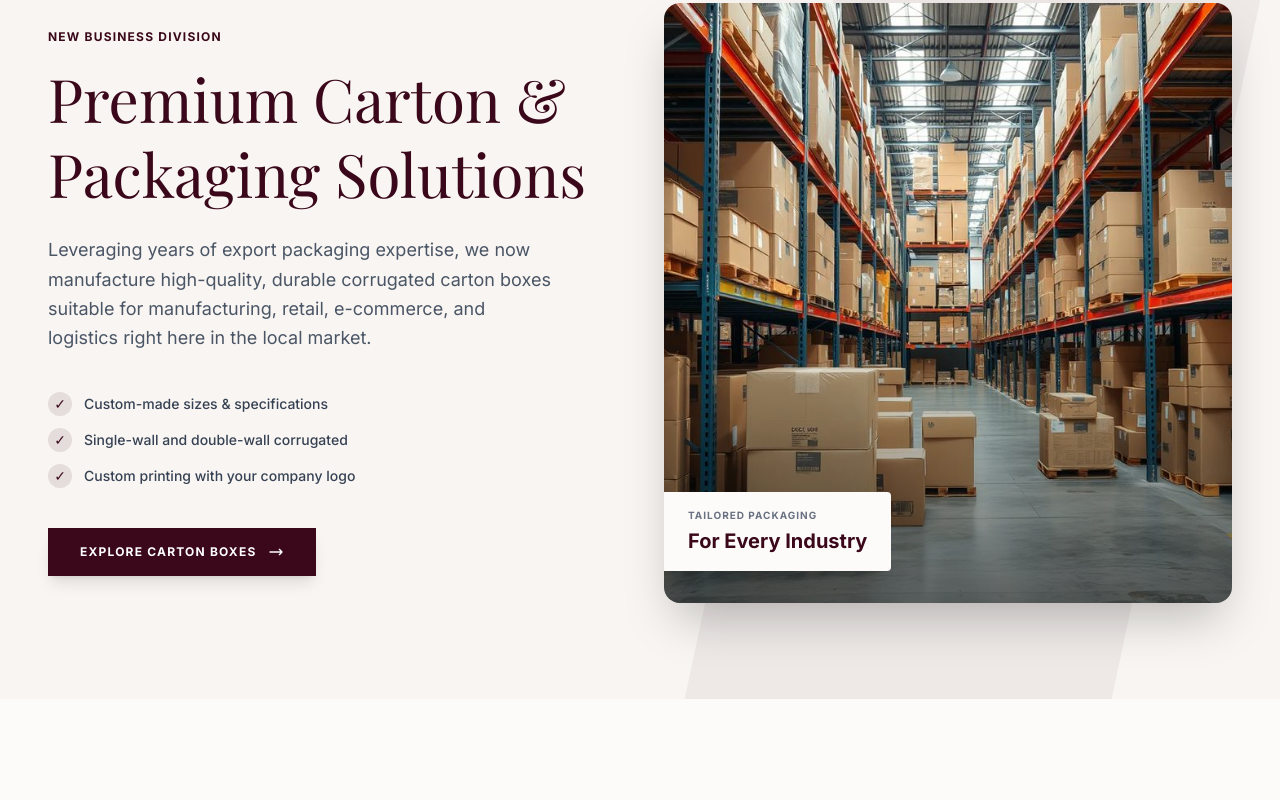
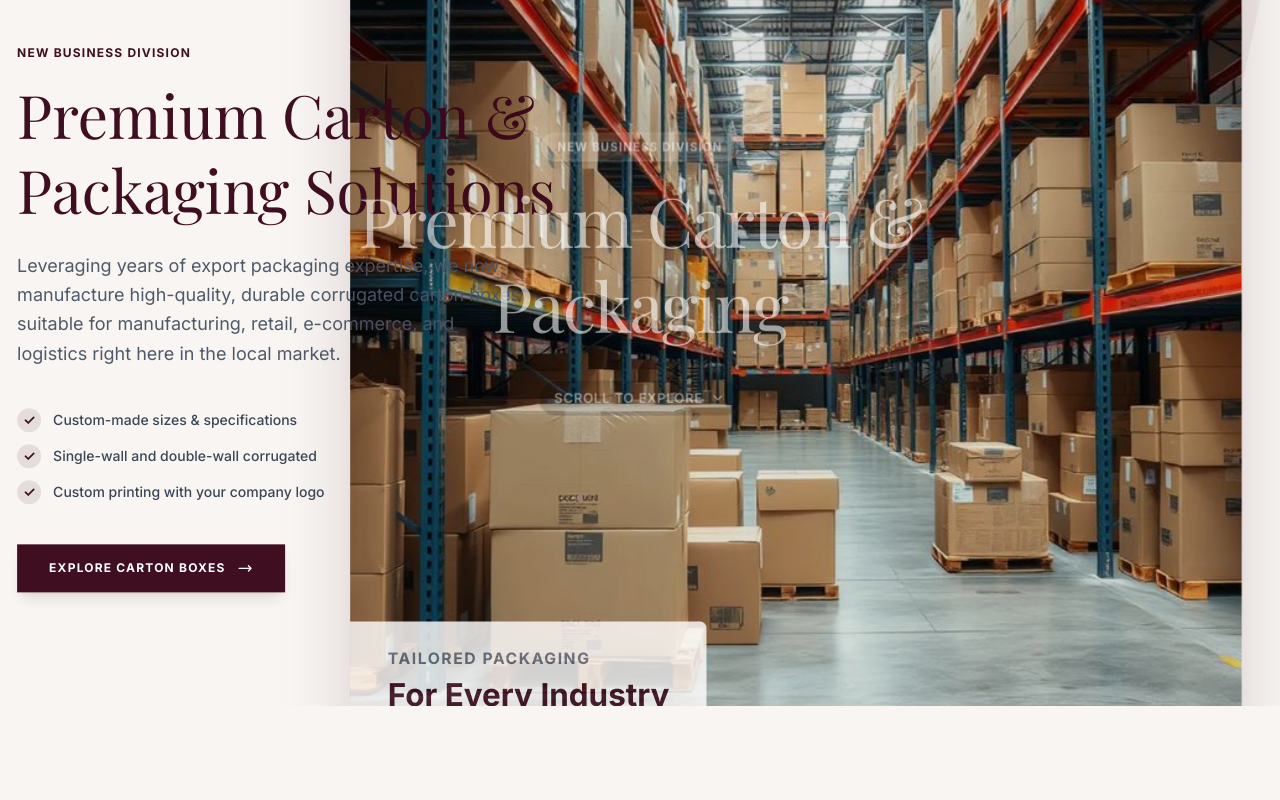
Before and after one commit to Deepatharshan/AMP_ceylon, a Next.js app in the folder frontend/: page / in a window 1280 px wide. Shown: the part 2160-2960 px from the top of the page. Built offline with nearby package versions, Linux system fonts and the light colour scheme; no server answers; the database is empty; a web font is replaced by a local one.

Commit message:
Add scroll-driven full-screen shrink animation to CartonHero section

```diff
--- a/frontend/src/components/CartonHero.tsx
+++ b/frontend/src/components/CartonHero.tsx
@@ -1,38 +1,92 @@
 'use client';
 
-import React from 'react';
+import React, { useRef } from 'react';
 import Link from 'next/link';
+import { motion, useScroll, useTransform } from 'framer-motion';
+import { ChevronDown } from 'lucide-react';
 
 export default function CartonHero() {
+  const containerRef = useRef<HTMLDivElement>(null);
+
+  const { scrollYProgress } = useScroll({
+    target: containerRef,
+    offset: ['start start', 'end end'],
+  });
+
+  // Fullscreen initial overlay animation (fades out as scrolling begins)
+  const introOpacity = useTransform(scrollYProgress, [0, 0.18], [1, 0]);
+  const introScale = useTransform(scrollYProgress, [0, 0.18], [1, 0.95]);
+  const introY = useTransform(scrollYProgress, [0, 0.18], [0, -30]);
+
+  // Left-side content reveal animation
+  const leftOpacity = useTransform(scrollYProgress, [0.15, 0.65], [0, 1]);
+  const leftX = useTransform(scrollYProgress, [0.15, 0.65], [-50, 0]);
+  const leftY = useTransform(scrollYProgress, [0.15, 0.65], [20, 0]);
+
+  // Right-side image transform (shrinks from full screen to card on the right)
+  const imageScale = useTransform(scrollYProgress, [0, 0.65], [2.2, 1]);
+  const imageX = useTransform(scrollYProgress, [0, 0.65], ['-25vw', '0vw']);
+  const imageRadius = useTransform(scrollYProgress, [0, 0.65], ['0px', '16px']);
+  const imageShadow = useTransform(
+    scrollYProgress,
+    [0.3, 0.65],
+    ['0px 0px 0px rgba(0,0,0,0)', '0px 25px 50px -12px rgba(58,8,26,0.25)']
+  );
+
+  // Overlay on the image
+  const darkOverlayOpacity = useTransform(scrollYProgress, [0, 0.3, 0.65], [0.45, 0.25, 0.1]);
+
+  // Floating badge on the image
+  const badgeOpacity = useTransform(scrollYProgress, [0.45, 0.7], [0, 1]);
+  const badgeY = useTransform(scrollYProgress, [0.45, 0.7], [20, 0]);
+
   return (
-    <section className="relative w-full py-24 bg-[#f8f5f2] overflow-hidden border-t border-[#ececec]">
-      <div className="max-w-7xl mx-auto px-6 sm:px-12 flex flex-col md:flex-row items-center gap-12">
-        {/* Text Content */}
-        <div className="w-full md:w-1/2 flex flex-col justify-center items-start z-10">
+    <section ref={containerRef} className="relative w-full h-[220vh] bg-[#f8f5f2]">
+      {/* Sticky Viewport Container */}
+      <div className="sticky top-0 h-screen w-full flex items-center justify-center overflow-hidden border-t border-[#ececec]">
+
+        {/* Main Content Layout */}
+        <div className="max-w-7xl w-full mx-auto px-6 sm:px-12 flex flex-col md:flex-row items-center justify-between gap-8 md:gap-12 relative z-10 py-6">
+
+          {/* Left Text Content (Appears and slides in with scroll) */}
+          <motion.div
+            style={{
+              opacity: leftOpacity,
+              x: leftX,
+              y: leftY,
+            }}
+            className="w-full md:w-1/2 flex flex-col justify-center items-start z-10"
+          >
             <p className="text-[#3a081a] text-xs font-bold uppercase tracking-widest mb-4">
               New Business Division
             </p>
             <h2
-            className="text-4xl md:text-5xl lg:text-6xl text-[#3a081a] mb-6 leading-tight"
+              className="text-3xl sm:text-4xl md:text-5xl lg:text-6xl text-[#3a081a] mb-6 leading-tight"
               style={{ fontFamily: 'var(--font-playfair)' }}
             >
-            Premium Carton &<br/> Packaging Solutions
+              Premium Carton &<br /> Packaging Solutions
             </h2>
-          <p className="text-gray-600 mb-10 leading-relaxed text-lg max-w-lg">
+            <p className="text-gray-600 mb-8 sm:mb-10 leading-relaxed text-base sm:text-lg max-w-lg">
               Leveraging years of export packaging expertise, we now manufacture high-quality, durable corrugated carton boxes suitable for manufacturing, retail, e-commerce, and logistics right here in the local market.
             </p>
 
-          <ul className="flex flex-col gap-3 mb-10 text-sm text-gray-700 font-medium">
+            <ul className="flex flex-col gap-3 mb-8 sm:mb-10 text-xs sm:text-sm text-gray-700 font-medium">
               <li className="flex items-center gap-3">
-              <span className="w-6 h-6 rounded-full bg-[#3a081a]/10 flex items-center justify-center text-[#3a081a]">✓</span>
+                <span className="w-6 h-6 rounded-full bg-[#3a081a]/10 flex items-center justify-center text-[#3a081a] shrink-0 font-bold">
+                  ✓
+                </span>
                 Custom-made sizes & specifications
               </li>
               <li className="flex items-center gap-3">
-              <span className="w-6 h-6 rounded-full bg-[#3a081a]/10 flex items-center justify-center text-[#3a081a]">✓</span>
+                <span className="w-6 h-6 rounded-full bg-[#3a081a]/10 flex items-center justify-center text-[#3a081a] shrink-0 font-bold">
+                  ✓
+                </span>
                 Single-wall and double-wall corrugated
               </li>
               <li className="flex items-center gap-3">
-              <span className="w-6 h-6 rounded-full bg-[#3a081a]/10 flex items-center justify-center text-[#3a081a]">✓</span>
+                <span className="w-6 h-6 rounded-full bg-[#3a081a]/10 flex items-center justify-center text-[#3a081a] shrink-0 font-bold">
+                  ✓
+                </span>
                 Custom printing with your company logo
               </li>
             </ul>
@@ -43,32 +97,89 @@ export default function CartonHero() {
               style={{ color: '#ffffff' }}
             >
               Explore Carton Boxes
-            <svg className="w-4 h-4 transform group-hover:translate-x-1 transition-transform" fill="none" viewBox="0 0 24 24" stroke="currentColor">
+              <svg
+                className="w-4 h-4 transform group-hover:translate-x-1 transition-transform"
+                fill="none"
+                viewBox="0 0 24 24"
+                stroke="currentColor"
+              >
                 <path strokeLinecap="round" strokeLinejoin="round" strokeWidth={2} d="M17 8l4 4m0 0l-4 4m4-4H3" />
               </svg>
             </Link>
+          </motion.div>
+
+          {/* Right Image Container (Shrinks from full screen to right side) */}
+          <div className="w-full md:w-1/2 relative h-[360px] sm:h-[460px] md:h-[580px] flex items-center justify-center">
+            <motion.div
+              style={{
+                scale: imageScale,
+                x: imageX,
+                borderRadius: imageRadius,
+                boxShadow: imageShadow,
+              }}
+              className="w-full h-full relative overflow-hidden origin-center will-change-transform"
+            >
+              <img
+                src="/cartonbox.jpg"
+                alt="Corrugated Carton Boxes Warehouse"
+                className="w-full h-full object-cover select-none"
+              />
+
+              {/* Dynamic Dark Gradient Overlay */}
+              <motion.div
+                style={{ opacity: darkOverlayOpacity }}
+                className="absolute inset-0 bg-black pointer-events-none"
+              />
+
+              {/* Floating Badge (Pops in as it settles to card form) */}
+              <motion.div
+                style={{
+                  opacity: badgeOpacity,
+                  y: badgeY,
+                }}
+                className="absolute bottom-6 sm:bottom-8 left-0 z-20 pointer-events-none"
+              >
+                <div className="bg-[#fcfbfa] px-5 sm:px-6 py-3 sm:py-4 rounded-r shadow-xl">
+                  <p className="text-[10px] font-bold text-gray-500 uppercase tracking-widest mb-0.5">
+                    Tailored Packaging
+                  </p>
+                  <p className="text-base sm:text-xl font-bold text-[#3a081a]">
+                    For Every Industry
+                  </p>
+                </div>
+              </motion.div>
+            </motion.div>
           </div>
 
-        {/* Image Grid/Hero Image */}
-        <div className="w-full md:w-1/2 relative h-[500px] md:h-[600px] z-10 rounded-2xl overflow-hidden shadow-2xl">
-          <img
-            src="/cartonbox.jpg"
-            alt="Corrugated Carton Boxes"
-            className="w-full h-full object-cover"
-          />
-          <div className="absolute inset-0 bg-gradient-to-t from-black/60 via-transparent to-transparent"></div>
-
-          <div className="absolute bottom-8 left-0">
-            <div className="bg-[#fcfbfa] px-6 py-4 rounded-r shadow-xl">
-              <p className="text-[10px] font-bold text-gray-500 uppercase tracking-widest mb-1">Tailored Packaging</p>
-              <p className="text-xl font-bold text-[#3a081a]">For Every Industry</p>
-            </div>
-          </div>
-        </div>
         </div>
 
-      {/* Decorative background element */}
+        {/* Fullscreen Initial Intro (Visible at progress 0, fades out smoothly on scroll) */}
+        <motion.div
+          style={{
+            opacity: introOpacity,
+            scale: introScale,
+            y: introY,
+          }}
+          className="absolute inset-0 z-30 flex flex-col items-center justify-center text-center px-6 pointer-events-none"
+        >
+          <div className="inline-block px-4 py-1.5 rounded-full bg-white/20 backdrop-blur-md border border-white/30 text-white text-xs uppercase tracking-widest font-bold mb-4 shadow-lg">
+            New Business Division
+          </div>
+          <h1
+            className="text-4xl sm:text-6xl md:text-7xl text-white font-normal drop-shadow-lg max-w-4xl tracking-tight leading-tight mb-6"
+            style={{ fontFamily: 'var(--font-playfair)' }}
+          >
+            Premium Carton &amp; Packaging
+          </h1>
+          <div className="flex items-center gap-2 text-white/90 text-sm font-medium tracking-wider uppercase bg-black/30 backdrop-blur-sm px-4 py-2 rounded-full border border-white/10 mt-4 animate-bounce">
+            <span>Scroll to explore</span>
+            <ChevronDown className="w-4 h-4" />
+          </div>
+        </motion.div>
+
+        {/* Decorative background accent */}
         <div className="absolute top-0 right-0 w-1/3 h-full bg-[#3a081a]/5 -skew-x-12 transform origin-top-right pointer-events-none"></div>
+      </div>
     </section>
   );
 }
```
Also changed, not shown: 1 other file (tests, documents, lock files or other folders). Lines whose indentation alone changed are shown as unchanged.
